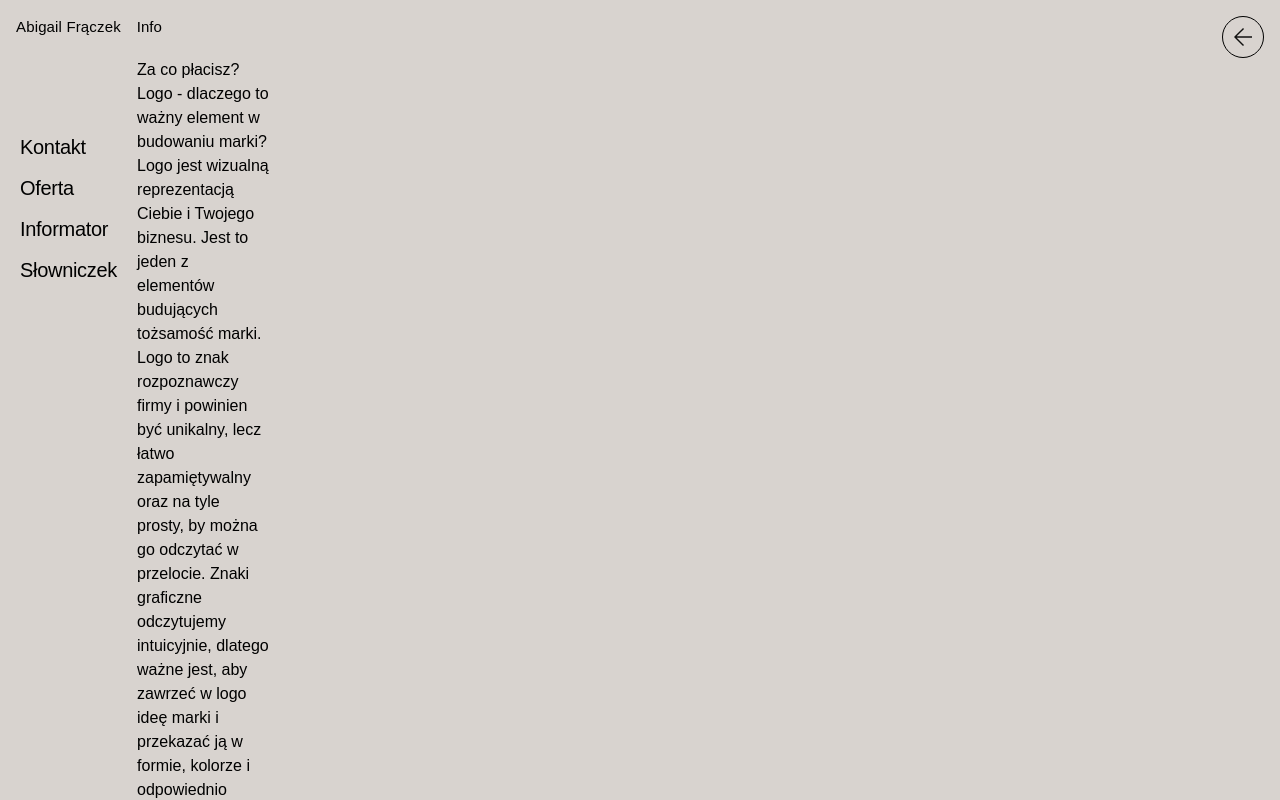
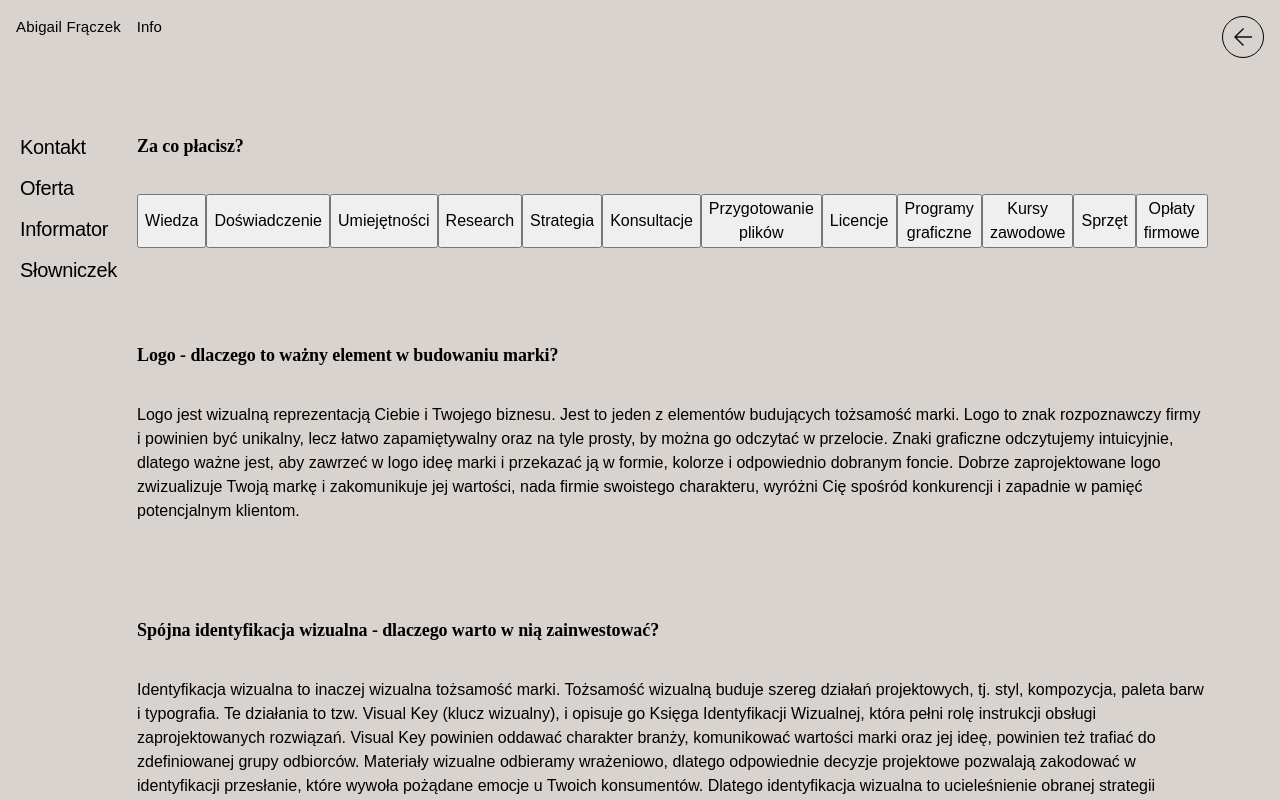
Before and after one commit to Mrbabet/Abigail-fraczek-portfolio, a React (Vite) app: page /info in a window 1280 px wide. Both pictures are taken after a click on the button "Informator". Shown: the top 800 px of the page. Built offline with nearby package versions, Linux system fonts and the light colour scheme.

Commit message:
Added informator styling

```diff
--- a/src/components/InfoComponents/Informator/Informator.jsx
+++ b/src/components/InfoComponents/Informator/Informator.jsx
@@ -4,8 +4,21 @@ const Informator = () => {
   return (
     <div className="informator-components">
       <div className="click-items">
-        <div className="'click-items__title">Za co płacisz?</div>
-        <div className="click-items-btns"></div>
+        <div className="click-items__title">Za co płacisz?</div>
+        <div className="click-items-btns">
+          <button>Wiedza</button>
+          <button>Doświadczenie</button>
+          <button>Umiejętności</button>
+          <button>Research</button>
+          <button>Strategia</button>
+          <button>Konsultacje</button>
+          <button>Przygotowanie plików</button>
+          <button>Licencje</button>
+          <button>Programy graficzne</button>
+          <button>Kursy zawodowe</button>
+          <button>Sprzęt</button>
+          <button>Opłaty firmowe</button>
+        </div>
       </div>
 
       <div className="informator">
--- a/src/components/InfoComponents/Informator/informatorStyles.scss
+++ b/src/components/InfoComponents/Informator/informatorStyles.scss
@@ -0,0 +1,26 @@
+.informator-components {
+  margin-top: 120px;
+  @media screen and (min-width: 820px) {
+    margin-top: 165px;
+  }
+  @media screen and (min-width: 1280px) {
+    margin-top: 77px;
+  }
+}
+.click-items-btns {
+  display: flex;
+  margin-bottom: 96px;
+}
+.informator {
+  margin-bottom: 96px;
+}
+.informator__title,
+.click-items__title {
+  font-family: Lora;
+  font-size: 18px;
+  font-weight: 600;
+  line-height: 23px;
+  letter-spacing: -0.005em;
+  text-align: left;
+  margin-bottom: 36px;
+}
--- a/src/index.scss
+++ b/src/index.scss
@@ -80,6 +80,3 @@ ul {
   margin: 0;
   padding: 0;
 }
-main {
-  margin-bottom: auto;
-}
--- a/src/pages/info/infoStyles.scss
+++ b/src/pages/info/infoStyles.scss
@@ -1,5 +1,8 @@
 .infopage {
   min-height: 100vh;
+}
+main {
+  min-height: calc(100vh - 102px);
 }
 
 .grid-container {
```
